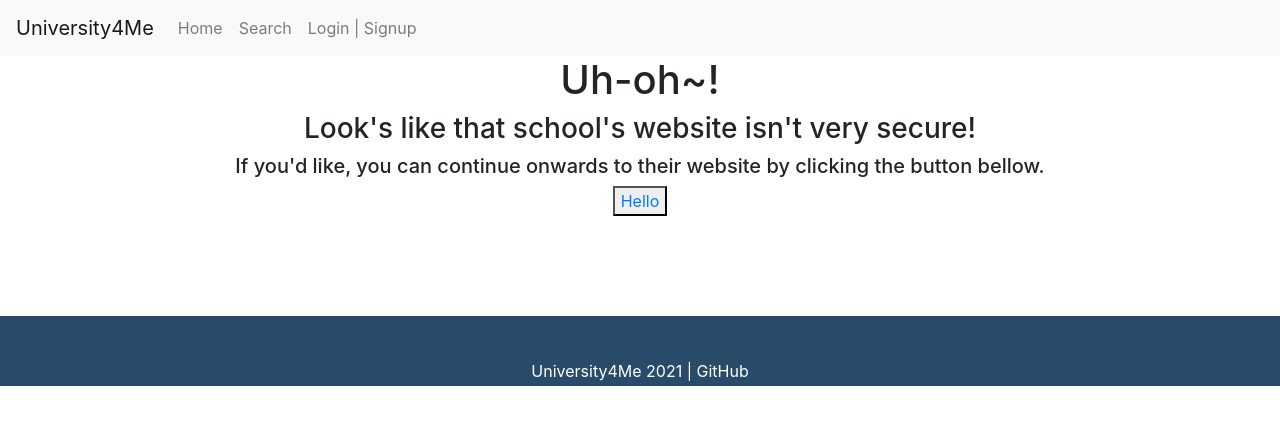
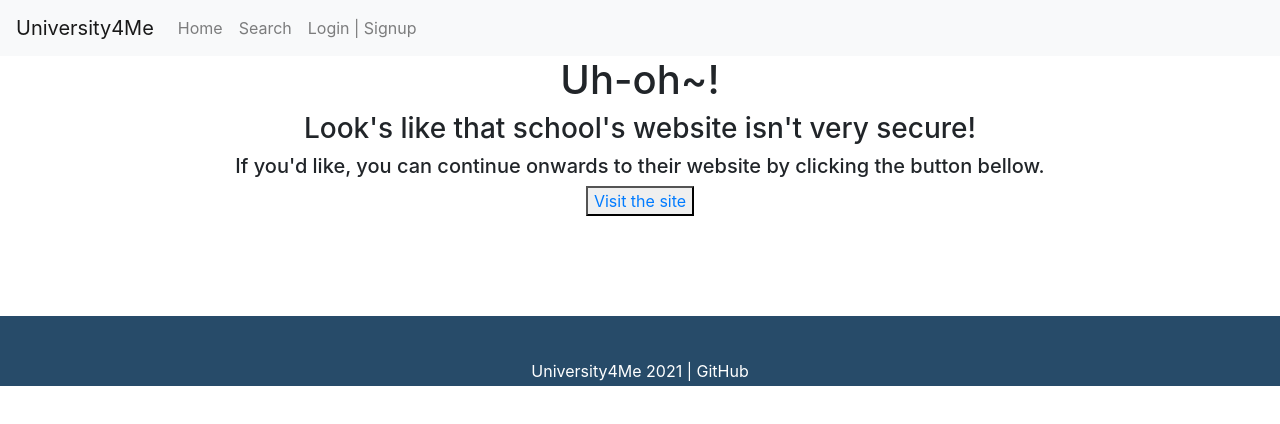
Before and after one commit to shrwnwilliams/university4me, a React (Create React App) app in the folder client/: page /redirect/1 in a window 1280 px wide. Shown: the top 424 px of the page. Built offline with nearby package versions, Linux system fonts and the light colour scheme.

Commit message:
changed button on redirect page from hello to visit the site

```diff
--- a/client/src/pages/Redirect/index.js
+++ b/client/src/pages/Redirect/index.js
@@ -9,7 +9,7 @@ function Redirect (props){
             <h1>Uh-oh~!</h1>
             <h3>Look's like that school's website isn't very secure!</h3>
             <h5>If you'd like, you can continue onwards to their website by clicking the button bellow.</h5>
-            <button><a href={`//${url}`}>Hello</a></button>
+            <button><a href={`//${url}`}>Visit the site</a></button>
         </div>
     )
 }
```
